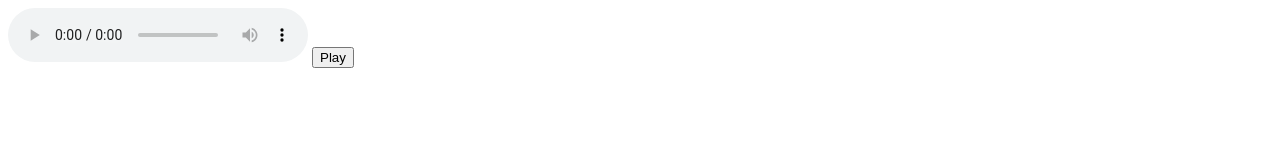
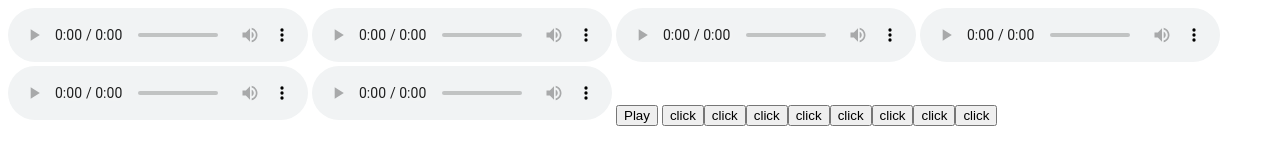
Before and after one commit to Pat-devs/JsAdv, a plain HTML site: page index.html in a window 1280 px wide. Drawn offline with Linux system fonts and the light colour scheme.

Commit message:
add buttons and audio tags

```diff
--- a/index.html
+++ b/index.html
@@ -11,7 +11,11 @@
 
     <div id="drumkit">
         <audio src="sounds/clap.wav" controls></audio>
-
+        <audio src="sounds/clap.wav" controls></audio>
+        <audio src="sounds/clap.wav" controls></audio>
+        <audio src="sounds/clap.wav" controls></audio>
+        <audio src="sounds/clap.wav" controls></audio>
+        <audio src="sounds/clap.wav" controls></audio>
         <button>Play</button>
     </div>
 
--- a/script.js
+++ b/script.js
@@ -1,9 +1,58 @@
 // html elements
 const drumkitContainer = document.getElementById("drumkit")
 
+// list of sounds:
+const sounds = ["clap.wav", "hihat.wav", "kick.wav", "openhat.wav", "ride.wav", "snare.wav", "tink.wav", "tom.wav",]
+
+// todo: go from list of sounds and create buttons in the drumkit container
+// then also create an audio element for each (linked to proper audio file)
+
+console.log("loopin through the sounds array...")
+//for (let index = 0; index < sounds.length; index++) {
+//    const sound = sounds[index];
+//
+///}
+for (const sound of sounds) {
+
+    console.log("processing sound with name " + sound)
+
+    //drumkitContainer.innerHTML += `<button>${sound}</button>`
+    // create the element using createElement instead of innerHTML:
+    const buttonEl = createElement("button")
+    const audioEl = createElement("audio")
+    audioEl.src = `sounds/${sound}`
+
+    console.log("adding audio element with source: `sounds/`" + sound)
+
+    buttonEl.textContent = "click"
+    // add event handler
+    buttonEl.addEventListener("click", function() {
+        //console.log("clicked " + sound)
+
+        audioEl.play()
+    })
+
+    // finally add the element to the drumkitcontainer element
+    drumkitContainer.append(buttonEl)
+
+}
+
+// function takes type of element as first argument (ie. "div")
+function createElement(elementType) {
+    const element = document.createElement(elementType)
+
+    return element
+}
+
+
+
+
+
+
+
 // lets try play audio with JS:
-let audioEl = document.querySelector("audio")
-console.log(audioEl)
+//let audioEl = document.querySelector("audio")
+//console.log(audioEl)
 
 
 let playButton = document.querySelector("button")
```
